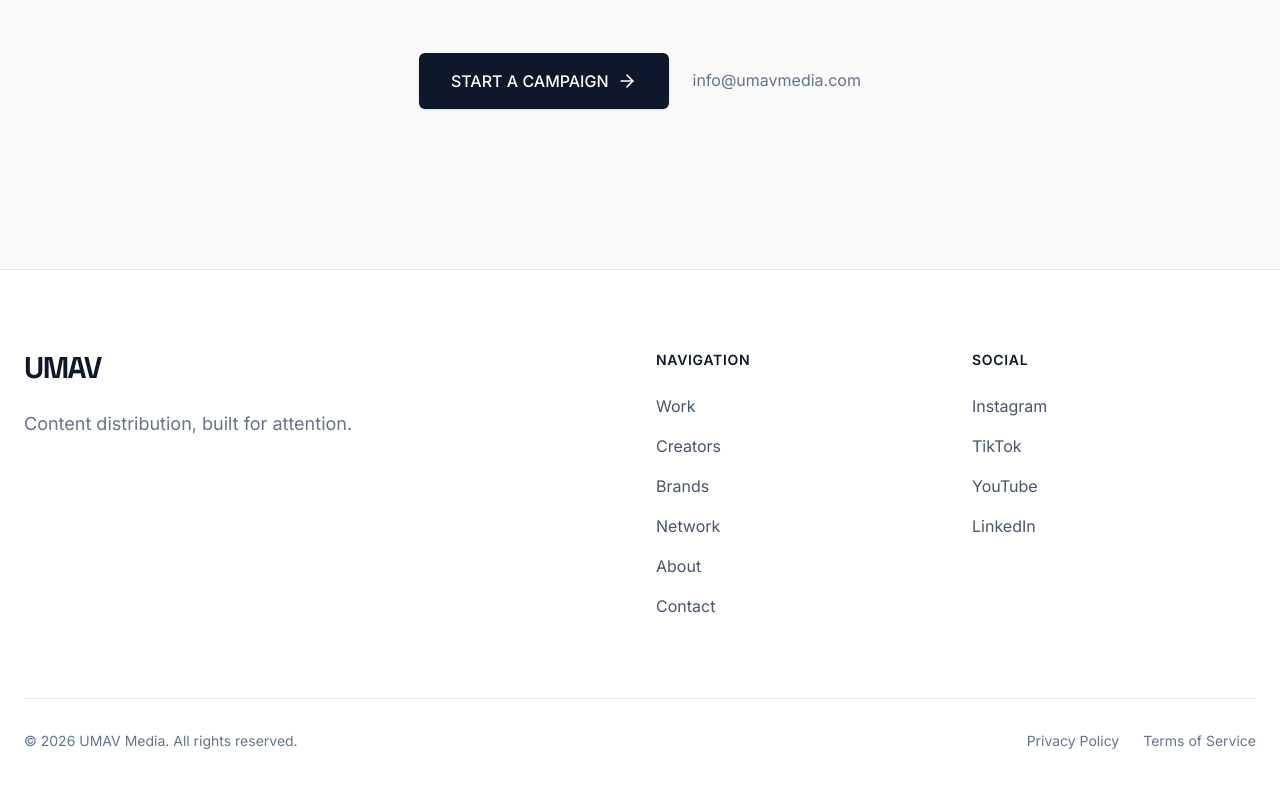
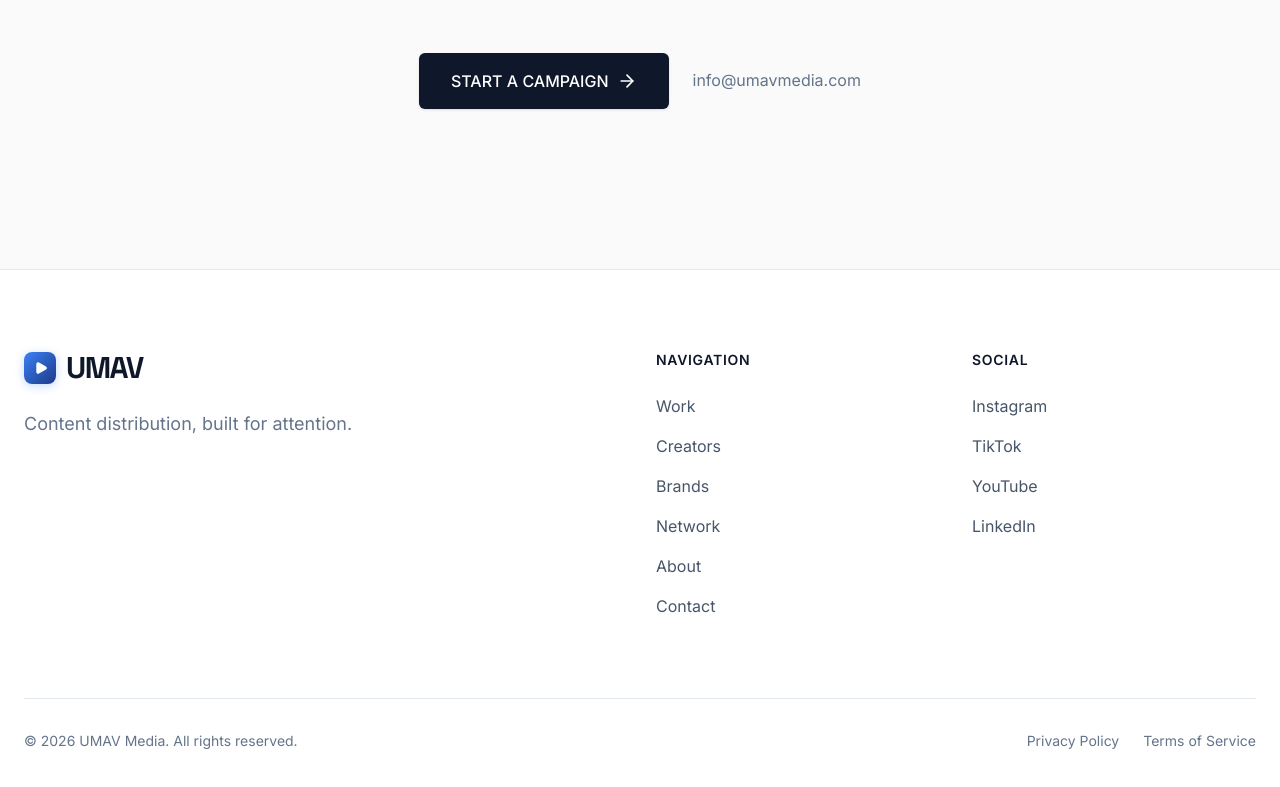
Before and after one commit to kunwarsaurav/UMAV-Media, a Next.js app in the folder frontend/: page / in a window 1280 px wide. Shown: the part 4594-5381 px from the top of the page. Built offline with nearby package versions, Linux system fonts and the light colour scheme.

Commit message:
footer changes

```diff
--- a/frontend/src/components/Footer.tsx
+++ b/frontend/src/components/Footer.tsx
@@ -1,4 +1,5 @@
 import Link from "next/link";
+import { Play } from "lucide-react";
 
 export function Footer() {
   return (
@@ -6,8 +7,11 @@ export function Footer() {
       <div className="container mx-auto px-6 max-w-7xl">
         <div className="grid grid-cols-1 md:grid-cols-4 gap-12 md:gap-8 mb-20">
           <div className="md:col-span-2">
-            <Link href="/" className="inline-block mb-6">
-              <span className="font-heading font-bold text-3xl tracking-tighter text-[#0F172A]">
+            <Link href="/" className="inline-flex items-center gap-2.5 group mb-6">
+              <div className="w-8 h-8 rounded-lg bg-gradient-to-br from-[#3B82F6] to-[#1E3A8A] flex items-center justify-center shadow-[0_2px_10px_rgba(59,130,246,0.3)] group-hover:shadow-[0_4px_15px_rgba(59,130,246,0.4)] transition-all duration-300 group-hover:scale-105">
+                <Play className="w-3.5 h-3.5 text-white fill-white ml-0.5" />
+              </div>
+              <span className="font-heading font-bold text-3xl tracking-tighter text-[#0F172A] group-hover:text-[#3B82F6] transition-colors">
                 UMAV
               </span>
             </Link>
```
